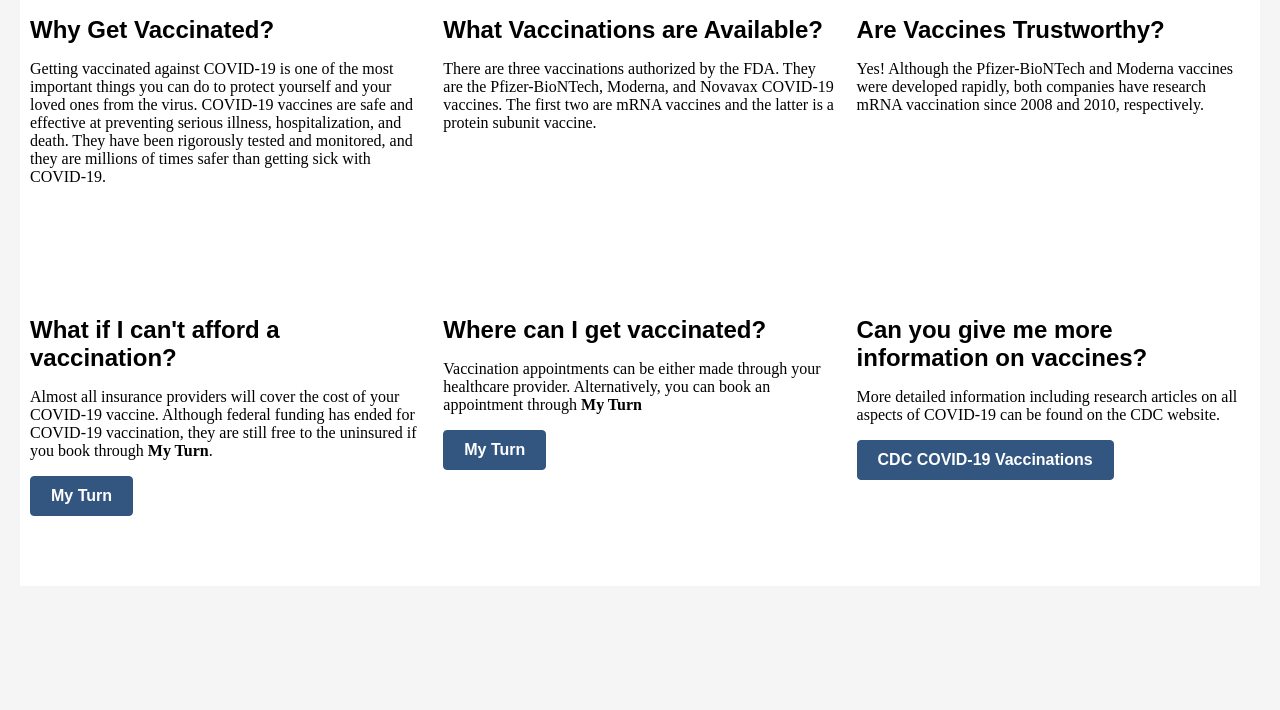
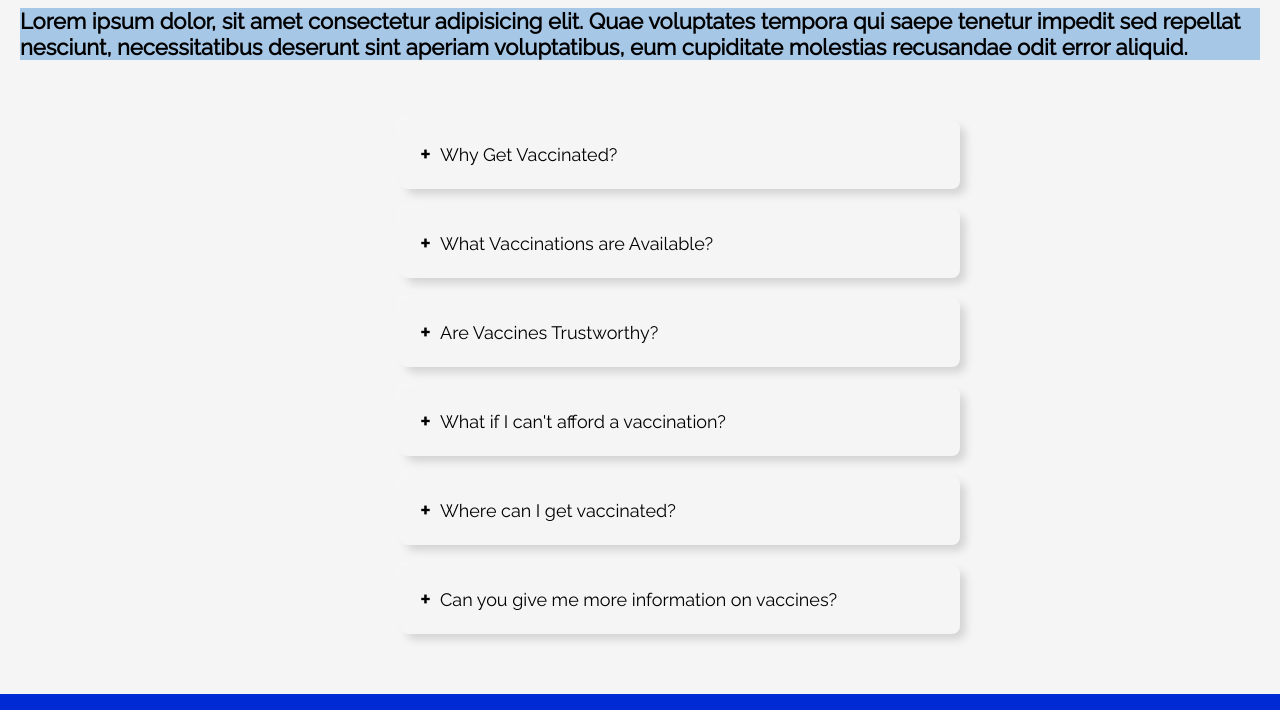
Before and after one commit to Azraeldos/Covid-2.0, a website: page covidWebApp2.0/Website/CSS/vaccinePge.html in a window 1280 px wide. Shown: the part 710-1420 px from the top of the page. Drawn offline with Linux system fonts and the light colour scheme.

Commit message:
added accordion to vaccine/footer/play with fonts
Added the accordion style FAQ to Vaccine page. Playing with Raleway font. Removed whitespace under footer.

```diff
--- a/covidWebApp2.0/Website/CSS/style.css
+++ b/covidWebApp2.0/Website/CSS/style.css
@@ -1,12 +1,15 @@
 body{
   margin: 0px;
   background-color:whitesmoke;
-  margin-bottom: 100px;
+  margin-bottom: -100px;
+  display: flex;
+  flex-direction: column;
+  min-height: 100vh;
 }
 main{
   margin-left: 20px;
   margin-right: 20px;
-  margin-bottom: 100px;
+  /*margin-bottom: 100px;*/
 }
 header img{
   width: 100%;
@@ -41,24 +44,27 @@ header img{
 .navbar li{
   float: left;
 }
-body {margin:0;}
 
-ul {
+.navbar ul {
   list-style-type: none;
   margin: 0;
   padding: 0;
   overflow: hidden;
-  background-color: #333;
+  background-color: rgb(0,0,113);
   position: fixed;
   top: 0;
   width: 100%;
 }
 
-li {
+.links li {
   float: left;
 }
 
-li a {
+.links li a {
+  transition: all 0.32s ease 0s;
+}
+
+.links li a {
   display: block;
   color: white;
   text-align: center;
@@ -66,13 +72,14 @@ li a {
   text-decoration: none;
 }
 
-li a:hover:not(.active) {
+.links li a:hover:not(.active) {
   background-color: #111;
 }
 
 .active {
   background-color: #04AA6D;
 }
+
 
 /* Donate Button*/
 
@@ -85,10 +92,12 @@ li a:hover:not(.active) {
   font-weight: bold;
   padding: 10px 20px;
   text-decoration: none;
+  cursor: pointer;
 }
 
 .donate-button:hover {
   background-color: #1a3a80;
+  transition: all 0.32s ease 0s;
 }
 
 /* External Link Button */
@@ -137,13 +146,94 @@ h3 {
   display: table;
   clear: both;
 }
+
 .picture2 {
   width: auto;
   height: 100px;
 }
 footer {
+  display: flex;
+  justify-content: center;
+  align-items: center;
   text-align: center;
-  padding: 5px;
+  padding: 1em;
   background-color: rgb(0, 42, 211);
   color: rgb(255, 255, 255);
 }
+
+.site {
+  display: flex;
+  min-height: 100vh;
+  flex-direction: column;
+}
+
+.site-content {
+  flex: 1;
+}
+
+.footer {
+  flex: none;
+}
+
+/* ACCORDION STYLE*/
+
+.accordion {
+  margin: 60px auto;
+  width: 600px;
+
+}
+
+.accordion li{
+  list-style: none;
+  width: 100%;
+  margin: 20px;
+  padding: 10px;
+  border-radius: 8px;
+  background: whitesmoke;
+  box-shadow: 6px 6px 10px -1px rgba(0,0,0,0.15),
+              -6px -6px 10px -1px rgba(255,255,255,0.15);
+}
+
+.accordion li label{
+  display: flex;
+  align-items: center;
+  padding: 10px;
+  font-size: 18px;
+  font-weight: 500;
+  cursor: pointer;
+}
+
+label::before {
+  content: '+';
+  margin-right: 10px;
+  font-size: 24px;
+  font-weight: 600;
+}
+
+input[type="checkbox"] {
+  display: none;
+}
+
+.accordion .content {
+  background-color: whitesmoke;
+  color: rgb(0, 0, 0);
+  padding: 0 10px;
+  line-height: 26px;
+  max-height: 0px;
+  overflow: hidden;
+  transition: max-height 0.5s, padding 0.5s;
+}
+
+.accordion input[type="checkbox"]:checked+label+.content {
+  max-height: 400px;
+  padding: 10px 10px 20px;
+  background-color:whitesmoke;
+}
+
+.accordion input[type="checkbox"]:checked+label::before{
+  content: '-';
+}
+
+.answer {
+  background-color:#A7C7E7;
+}
--- a/covidWebApp2.0/Website/CSS/vaccinePge.html
+++ b/covidWebApp2.0/Website/CSS/vaccinePge.html
@@ -6,6 +6,13 @@
     <meta http-equiv="X-UA-Compatible" content="IE=edge">
     <meta name="viewport" content="width=device-width, initial-scale=1.0">
     <link rel="stylesheet" type="text/css" href="style.css">
+    <link href='https://fonts.googleapis.com/css?family=Raleway' rel='stylesheet'>
+    <style>
+    body {
+        font-family: 'Raleway';font-size: 22px;
+        font-weight: bold;
+    }
+    </style>
     <title>Vaccines</title>
     <style>
       p {
@@ -18,19 +25,13 @@
         box-sizing: border-box;
       }
       /* Create three equal columns that floats next to each other */
-      .column {
-        float: left;
-        width: 33.33%;
-        padding: 10px;
-        height: 300px; /* Should be removed. Only for demonstration */
-      }
-
       /* Clear floats after the columns */
-      .row:after {
+/*      .row:after {
         content: "";
         display: table;
         clear: both;
       }
+      */
       img{
         max-width: 100%;
         max-height: 100%;
@@ -42,7 +43,7 @@
   </style>
   </head>
 
-  <body>
+  <body class="site">
     <header>
       <div class ="picture1">
       <img src="images/Pictures for Covid app/covid19VaxCard.jpg" alt="A COVID-19 vaccine card. /logo">
@@ -61,15 +62,16 @@
 
     <!--Main Content-->
     <h1>Vaccinations</h1>
-    <main>
-
-      <!--First row of three columns-->
-      <div class="row">
-
-        <div class="column" style="background-color:white;">
-          <h2>Why Get Vaccinated?</h2>
-            <p>
-              Getting vaccinated against COVID-19 is one of the most important
+    <main class="site-content">
+      <p class="answer">
+        Lorem ipsum dolor, sit amet consectetur adipisicing elit. Quae voluptates tempora qui saepe tenetur impedit sed repellat nesciunt, necessitatibus deserunt sint aperiam voluptatibus, eum cupiditate molestias recusandae odit error aliquid.
+      </p>
+      <ul class="accordion">
+        <li>
+            <input type="checkbox" name="accordion" id="first" >
+            <label for="first">Why Get Vaccinated?</label>
+            <div class="content">
+                <p class="answer">Getting vaccinated against COVID-19 is one of the most important
                   things you can do to protect yourself and your loved ones from the
                   virus. COVID-19 vaccines are safe and effective at preventing
                   serious illness, hospitalization, and death. They have been
@@ -77,33 +79,33 @@
                   safer than getting sick with COVID-19.
                 </p>
             </div>
-
-        <div class="column" style="background-color:white;">
-          <h2>What Vaccinations are Available?</h2>
-            <p>
-              There are three vaccinations authorized by the FDA. They are the
+        </li>
+        <li>
+            <input type="checkbox" name="accordion" id="second">
+            <label for="second">What Vaccinations are Available?</label>
+            <div class="content">
+                <p class="answer">There are three vaccinations authorized by the FDA. They are the
                   Pfizer-BioNTech, Moderna, and Novavax COVID-19 vaccines. The first
                   two are mRNA vaccines and the latter is a protein subunit vaccine.
-
                 </p>
             </div>
-
-        <div class="column" style="background-color:white;">
-          <h2>Are Vaccines Trustworthy?</h2>
-            <p>
+        </li>
+        <li>
+            <input type="checkbox" name="accordion" id="third">
+            <label for="third">Are Vaccines Trustworthy?</label>
+            <div class="content">
+                <p class="answer">
                   Yes! Although the Pfizer-BioNTech and Moderna vaccines were developed
                   rapidly, both companies have research mRNA vaccination since 2008 and
                   2010, respectively.
               </p>
             </div>
-      </div>
-
-      <!--Second row of three columns-->
-      <div class="row">
-
-        <div class="column" style="background-color:white;">
-          <h2>What if I can't afford a vaccination?</h2>
-            <p>
+        </li>
+        <li>
+          <input type="checkbox" name="accordion" id="fourth">
+          <label for="fourth">What if I can't afford a vaccination?</label>
+          <div class="content">
+            <p class="answer">
               Almost all insurance providers will cover the cost of your COVID-19
               vaccine. Although federal funding has ended for COVID-19 vaccination,
               they are still free to the uninsured if you book through <b>My Turn</b>.
@@ -114,10 +116,12 @@
               </button>
             </a>
           </div>
-
-        <div class="column" style="background-color:white;">
-          <h2>Where can I get vaccinated?</h2>
-            <p>
+        </li>
+        <li>
+          <input type="checkbox" name="accordion" id="fifth">
+          <label for="fifth">Where can I get vaccinated?</label>
+          <div class="content">
+            <p class="answer">
               Vaccination appointments can be either made through your healthcare
               provider. Alternatively, you can book an appointment through <b>My Turn</b>
             </p>
@@ -127,10 +131,12 @@
               </button>
             </a>
           </div>
-
-        <div class="column" style="background-color:white;">
-          <h2>Can you give me more information on vaccines?</h2>
-            <p>
+        </li>
+        <li>
+          <input type="checkbox" name="accordion" id="sixth">
+          <label for="sixth">Can you give me more information on vaccines?</label>
+          <div class="content">
+            <p class="answer">
               More detailed information including research articles on all aspects of COVID-19
               can be found on the CDC website.
             </p>
@@ -140,23 +146,16 @@
               </button>
             </a>
           </div>
-
-      </div>
+        </li>
+    </ul>
     </main>
 
-  <br>
-  <br>
   <!--Footer Content-->
-  <footer>
-    <p1> <br>
-      <br>
-      <br>
-      <br>
-      <div class = "picture2" >
+  <footer class="footer">
+      <div class = "picture2" style="display:flex; flex-direction: column; align-items: center;">
         <img src="images/Pictures for Covid app/newLogo.png" alt="/Logo">
+        <p1> © 2023 Covid-Answers<p1>
       </div>
-      <p1> © 2023 Covid-Answers<p1>
-        <br>
   </footer>
 </body>
 </html>
```
Also changed, not shown: covidWebApp2.0/Website/CSS/index.html (+4 -2 lines). Lines whose indentation alone changed are shown as unchanged.
